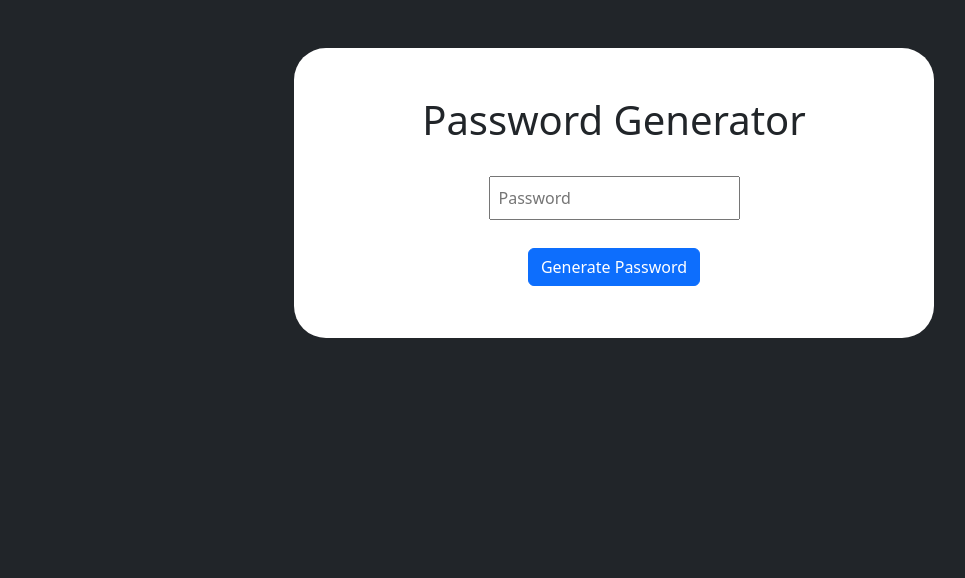
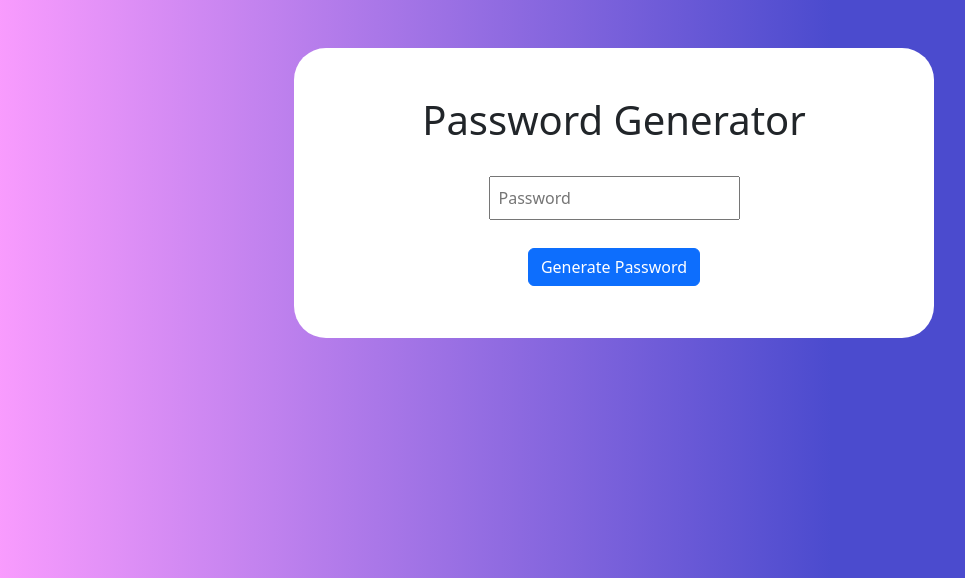
Before and after one commit to mitansh03/Password-Generator, a PHP site: page / in a window 1280 px wide. Shown: the top 578 px of the page, without its empty margins (26-991 px from the left). Run offline with PHP 8.4, Linux system fonts and the light colour scheme.

Commit message:
Update style.css

```diff
--- a/style.css
+++ b/style.css
@@ -3,3 +3,13 @@
     padding: 0;
     box-sizing: border-box;
 }
+
+*{
+    margin: 0;
+    padding: 0;
+    box-sizing: border-box;
+}
+
+body{
+    background: linear-gradient(90deg, rgba(254,158,255,1) 0%, rgba(75,75,206,1) 67%);
+}
```
